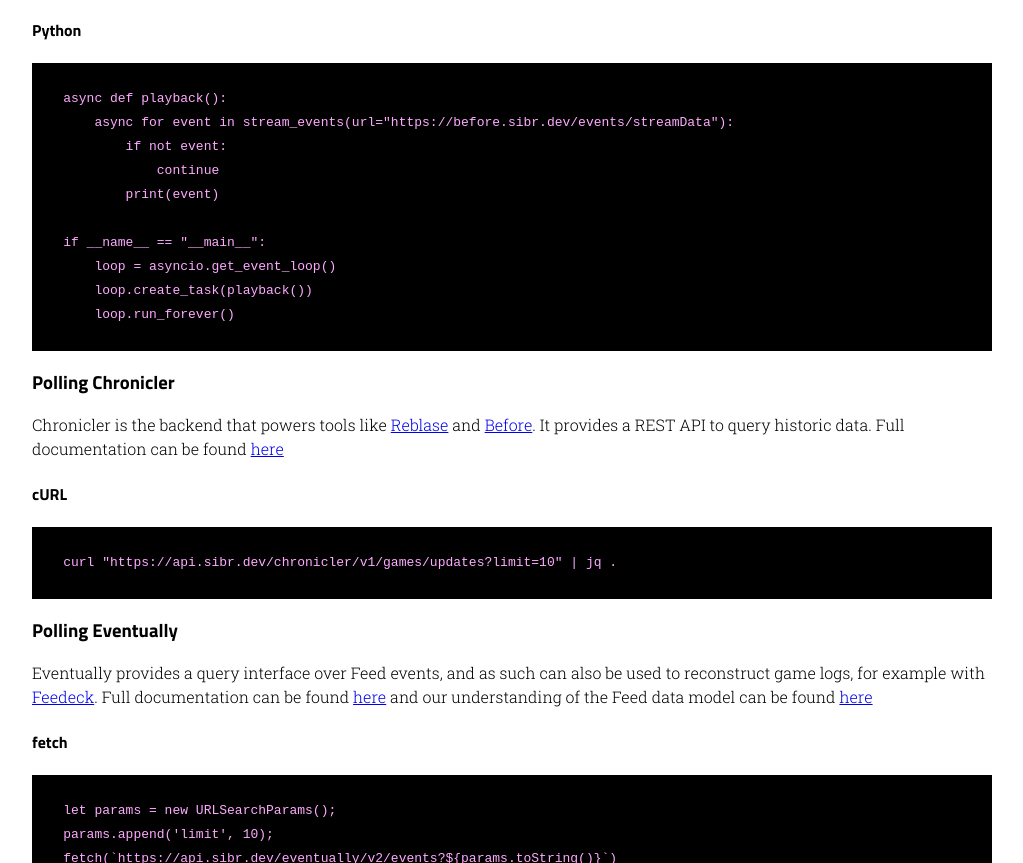
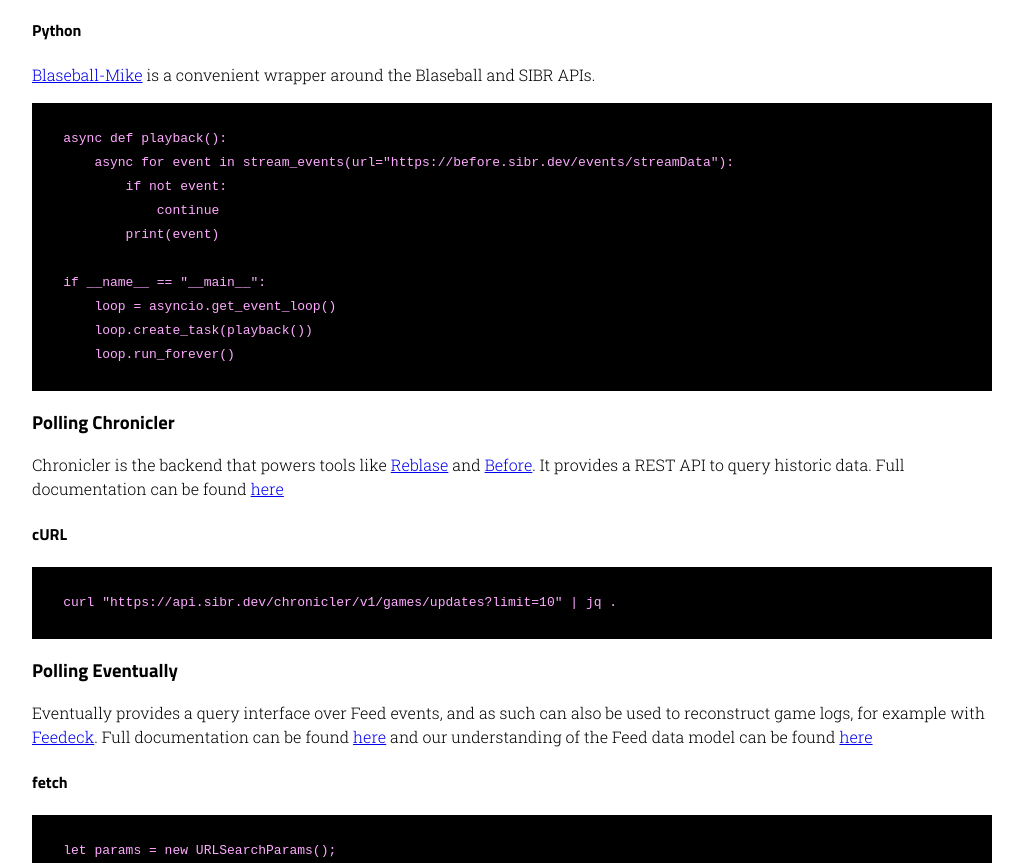
Before and after one commit to Society-for-Internet-Blaseball-Research/hackathon.sibr.dev, a plain HTML site: page index.html in a window 1280 px wide. Shown: the part 2137-3000 px from the top of the page, without its empty margins (128-1151 px from the left). Drawn offline with Linux system fonts and the light colour scheme.

Commit message:
blaseball mike reference

```diff
--- a/index.html
+++ b/index.html
@@ -144,6 +144,7 @@
     });
     </pre>
     <h4>Python</h4>
+    <p><a href="https://github.com/jmaliksi/blaseball-mike">Blaseball-Mike</a> is a convenient wrapper around the Blaseball and SIBR APIs.</p>
     <pre>
 
     async def playback():
```
